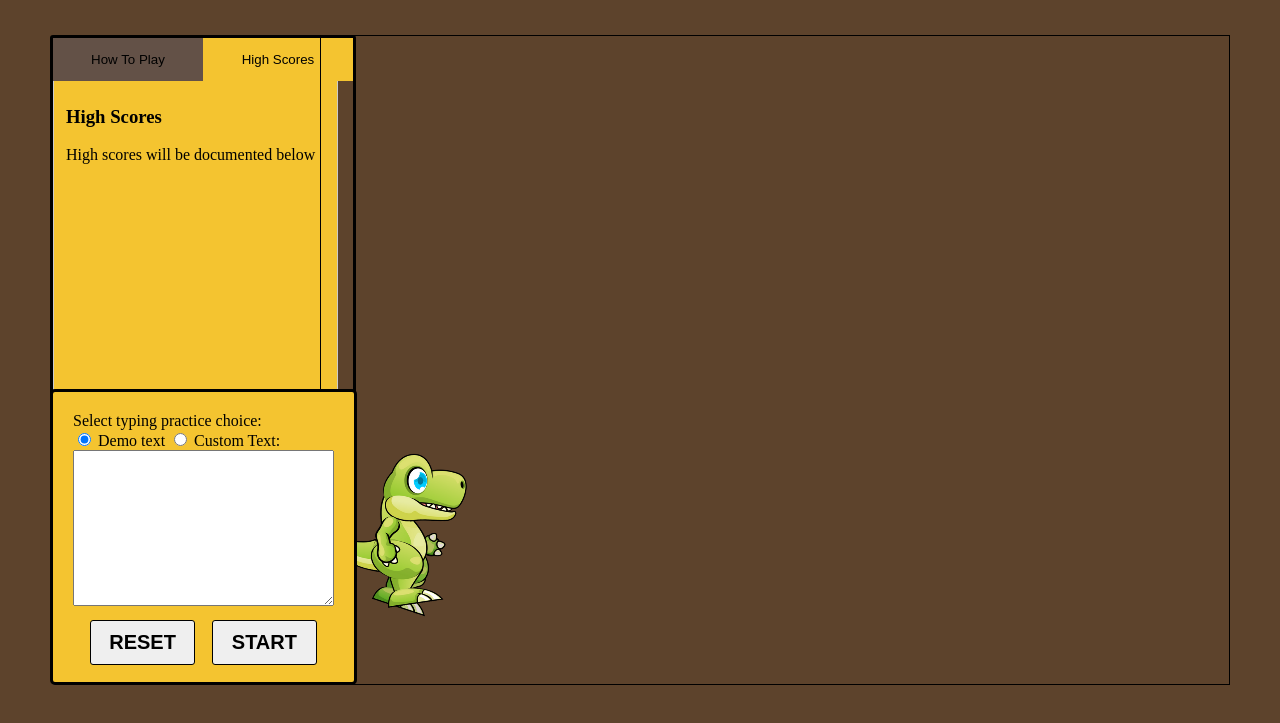
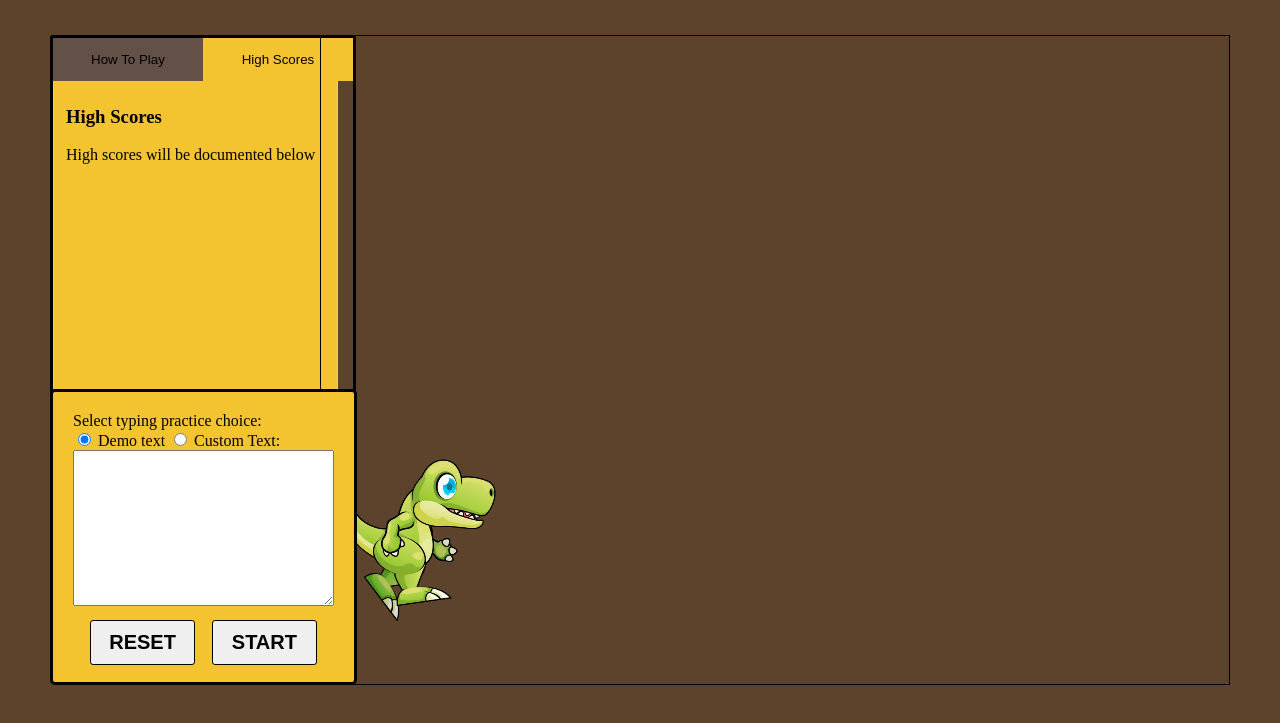
Before and after one commit to winterfreddy/dino-dash, a website: page index.html in a window 1280 px wide. Both pictures are taken after a click on the button "START". Shown: the part 65-788 px from the top of the page. Drawn offline with Linux system fonts and the light colour scheme.

Commit message:
Render dino run on canvas

```diff
--- a/index.html
+++ b/index.html
@@ -55,7 +55,7 @@
                 <textarea name="" id="" cols="30" rows="10"></textarea>
                 <div class="game-actions">
                     <button class="game-reset" onclick="dinoIdle()">RESET</button>
-                    <button class="game-start" onclick="dinoWalk()">START</button>
+                    <button class="game-start" onclick="dinoRun()">START</button>
                 </div>
             </div>
         </div>
--- a/src/dinosaur.js
+++ b/src/dinosaur.js
@@ -6,6 +6,7 @@ idleDinoCharacter.src = "../public/images/css_sprites_idle.png";
 let walkDinoCharacter = new Image();
 walkDinoCharacter.src = "../public/images/css_sprites_walk.png";
 let runDinoCharacter = new Image();
+runDinoCharacter.src = "../public/images/css_sprites_run.png";
 let tripDinoCharacter = new Image();
 let deadDinoCharacter = new Image();
 
@@ -52,6 +53,8 @@ function updateFrame() {
     ctx.clearRect(x, y, dinoWidth, dinoHeight);
     if(walk) {
         currentFrame = ++currentFrame % walkFrameLength;
+    } else if(run) {
+        currentFrame = ++currentFrame % runFrameLength;
     } else {
         currentFrame = ++currentFrame % idleFrameLength;
     }
@@ -63,6 +66,8 @@ function drawImage() {
     updateFrame();
     if(walk) {
         ctx.drawImage(walkDinoCharacter, srcX, srcY, dinoWidth, dinoHeight, x, y, dinoWidth, dinoHeight);
+    } else if(run) {
+        ctx.drawImage(runDinoCharacter, srcX, srcY, dinoWidth, dinoHeight, x, y, dinoWidth, dinoHeight);
     } else {
         ctx.drawImage(idleDinoCharacter, srcX, srcY, dinoWidth, dinoHeight, x, y, dinoWidth, dinoHeight);
     }
@@ -84,6 +89,14 @@ function dinoWalk() {
     dead = false;
 }
 
+function dinoRun() {
+    idle = false;
+    walk = false;
+    run = true;
+    trip = false;
+    dead = false;
+}
+
 setInterval(function(){
     drawImage();
 }, 80);
```
